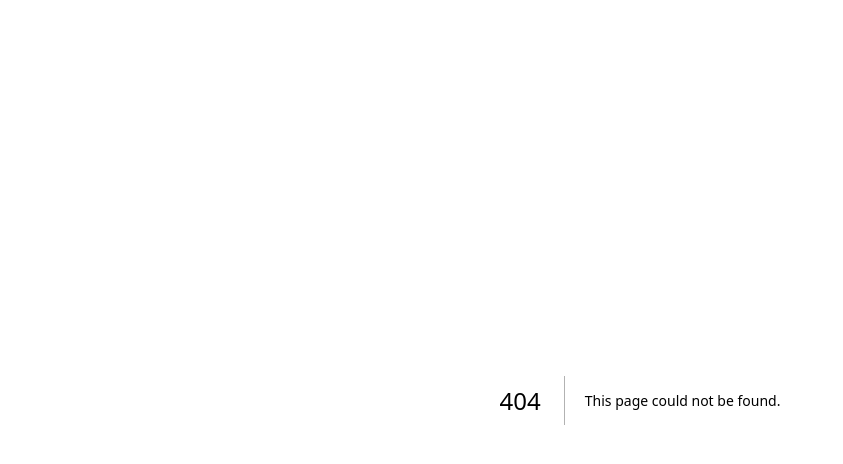
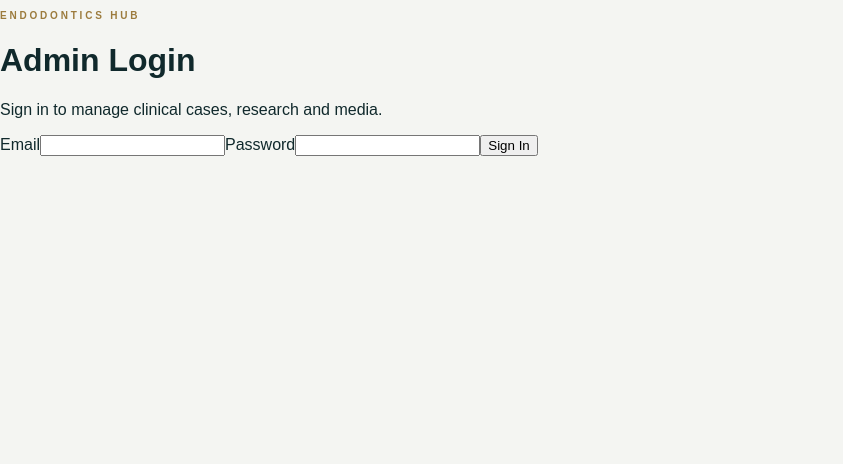
Before and after one commit to mutumajid111-creator/endodontics-hub, a Next.js app: page /admin/login in a window 1280 px wide. Before the commit this address had no page. Shown: the top 464 px of the page, without its empty margins (0-843 px from the left). Built offline with nearby package versions, Linux system fonts and the light colour scheme; no server answers.

Commit message:
Add admin login page

```diff
--- /dev/null
+++ b/app/admin/login/page.tsx
@@ -0,0 +1,63 @@
+"use client";
+
+import { FormEvent, useState } from "react";
+import { useRouter } from "next/navigation";
+import { supabase } from "@/lib/supabase";
+
+export default function AdminLoginPage() {
+  const router = useRouter();
+  const [email, setEmail] = useState("");
+  const [password, setPassword] = useState("");
+  const [loading, setLoading] = useState(false);
+  const [error, setError] = useState("");
+
+  async function handleSubmit(event: FormEvent<HTMLFormElement>) {
+    event.preventDefault();
+    setLoading(true);
+    setError("");
+
+    const { data, error: signInError } = await supabase.auth.signInWithPassword({ email, password });
+
+    if (signInError || !data.user) {
+      setError(signInError?.message || "Unable to sign in.");
+      setLoading(false);
+      return;
+    }
+
+    const { data: profile, error: profileError } = await supabase
+      .from("profiles")
+      .select("role")
+      .eq("user_id", data.user.id)
+      .maybeSingle();
+
+    if (profileError || profile?.role !== "admin") {
+      await supabase.auth.signOut();
+      setError("This account does not have admin access.");
+      setLoading(false);
+      return;
+    }
+
+    router.replace("/admin");
+    router.refresh();
+  }
+
+  return (
+    <main className="adminLoginPage">
+      <form className="adminLoginCard" onSubmit={handleSubmit}>
+        <p className="eyebrow">ENDODONTICS HUB</p>
+        <h1>Admin Login</h1>
+        <p>Sign in to manage clinical cases, research and media.</p>
+        <label>
+          Email
+          <input type="email" value={email} onChange={(e) => setEmail(e.target.value)} required autoComplete="email" />
+        </label>
+        <label>
+          Password
+          <input type="password" value={password} onChange={(e) => setPassword(e.target.value)} required autoComplete="current-password" />
+        </label>
+        {error ? <div className="adminLoginError">{error}</div> : null}
+        <button type="submit" disabled={loading}>{loading ? "Signing in..." : "Sign In"}</button>
+      </form>
+    </main>
+  );
+}
```
